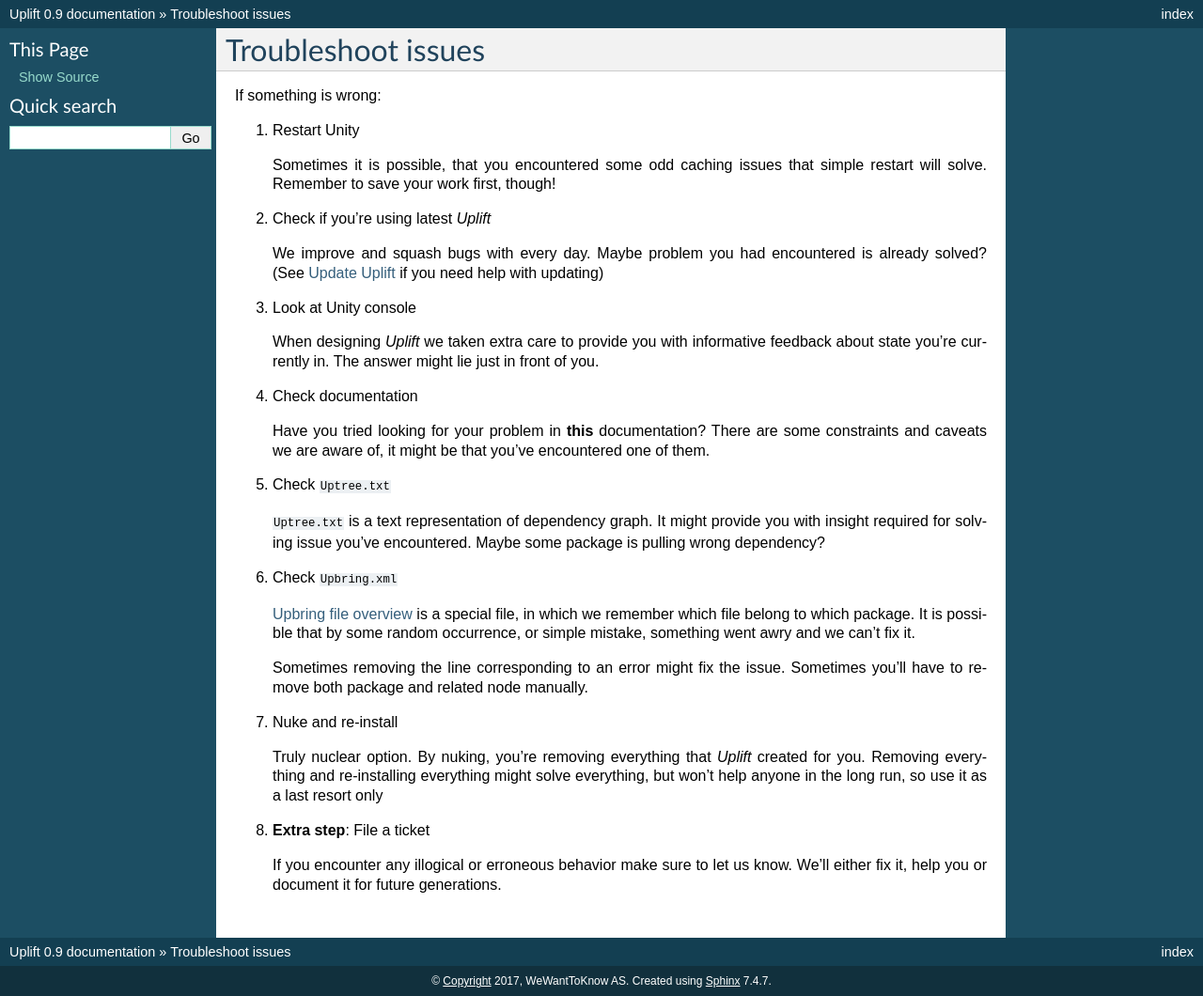
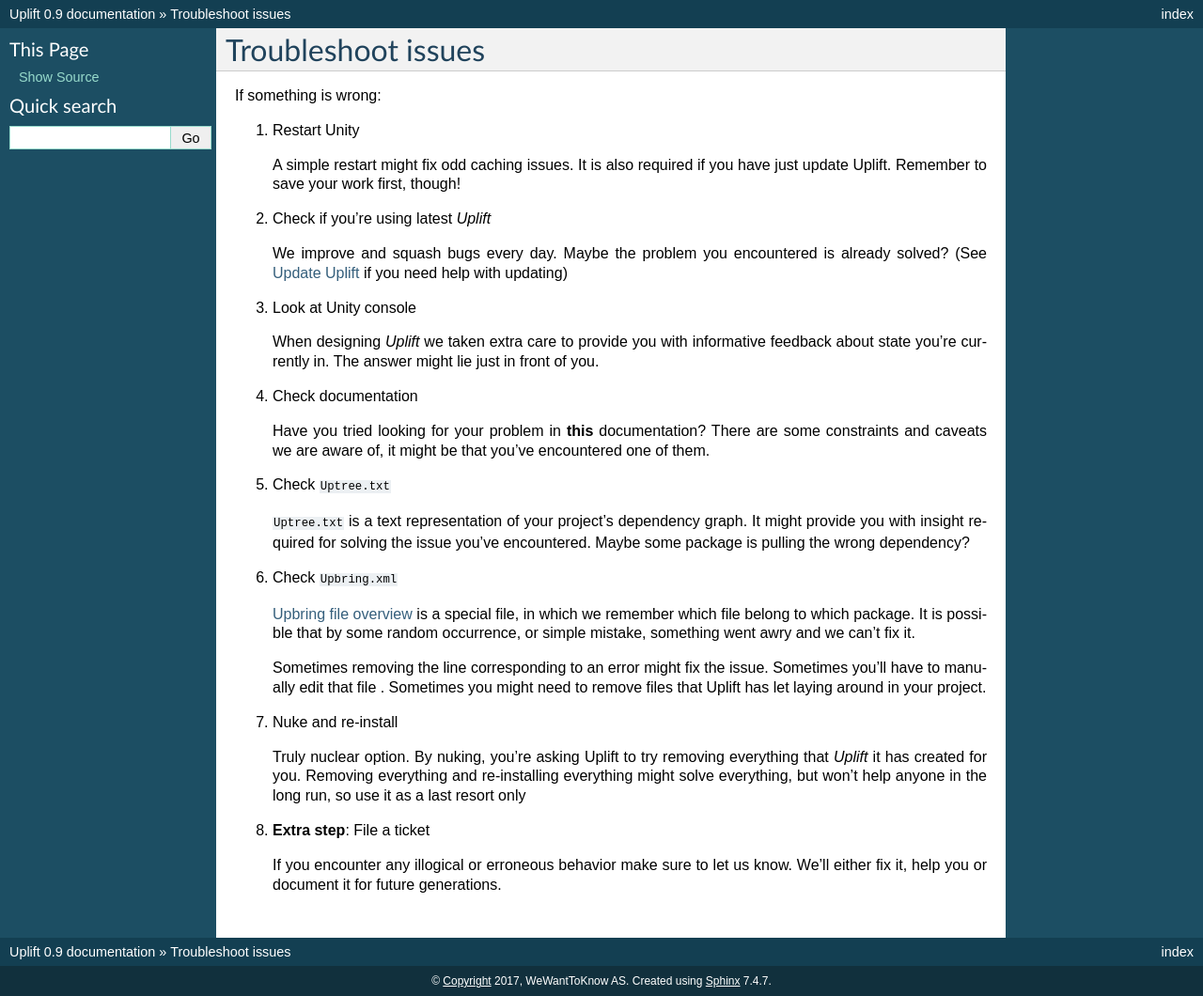
Before and after one commit to DragonBox/uplift-documentation, a Sphinx documentation site: the page built from source/howto/troubleshoot.rst, in a window 1280 px wide. Shown: the whole page at 94% size. Built offline with Sphinx 7.4.7, drawn with Linux system fonts in a browser that asks for light colours.

Commit message:
Troubleshooting cleanups: change wordings, change eol

```diff
--- a/source/howto/troubleshoot.rst
+++ b/source/howto/troubleshoot.rst
@@ -5,44 +5,35 @@
 
 1. Restart Unity
 
-   Sometimes it is possible, that you encountered some odd caching issues that simple restart will
-   solve. Remember to save your work first, though!
+   A simple restart might fix odd caching issues. It is also required if you have just update Uplift. Remember to save your work first, though!
 
 2. Check if you're using latest *Uplift*
 
-   We improve and squash bugs with every day. Maybe problem you had encountered is already solved?
+   We improve and squash bugs every day. Maybe the problem you encountered is already solved?
    (See `howto-update-uplift` if you need help with updating)
 
 3. Look at Unity console
 
-   When designing *Uplift* we taken extra care to provide you with informative feedback about state
-   you're currently in. The answer might lie just in front of you.
+   When designing *Uplift* we taken extra care to provide you with informative feedback about state you're currently in. The answer might lie just in front of you.
 
 4. Check documentation
 
-   Have you tried looking for your problem in **this** documentation? There are some constraints and
-   caveats we are aware of, it might be that you've encountered one of them.
+   Have you tried looking for your problem in **this** documentation? There are some constraints and caveats we are aware of, it might be that you've encountered one of them.
 
 5. Check ``Uptree.txt``
 
-   ``Uptree.txt`` is a text representation of dependency graph. It might provide you with insight
-   required for solving issue you've encountered. Maybe some package is pulling wrong dependency?
+   ``Uptree.txt`` is a text representation of your project's dependency graph. It might provide you with insight required for solving the issue you've encountered. Maybe some package is pulling the wrong dependency?
 
 6. Check ``Upbring.xml``
 
-   `../files/upbring` is a special file, in which we remember which file belong to which package.
-   It is possible that by some random occurrence, or simple mistake, something went awry and we can't fix it.
+   `../files/upbring` is a special file, in which we remember which file belong to which package. It is possible that by some random occurrence, or simple mistake, something went awry and we can't fix it.
 
-   Sometimes removing the line corresponding to an error might fix the issue. Sometimes you'll have
-   to remove both package and related node manually.
+   Sometimes removing the line corresponding to an error might fix the issue. Sometimes you'll have to manually edit that file . Sometimes you might need to remove files that Uplift has let laying around in your project.
 
 7. Nuke and re-install
 
-   Truly nuclear option. By nuking, you're removing everything that *Uplift* created for
-   you. Removing everything and re-installing everything might solve everything, but won't help
-   anyone in the long run, so use it as a last resort only
+   Truly nuclear option. By nuking, you're asking Uplift to try removing everything that *Uplift* it has created for you. Removing everything and re-installing everything might solve everything, but won't help anyone in the long run, so use it as a last resort only
 
 8. **Extra step**: File a ticket
 
-   If you encounter any illogical or erroneous behavior make sure to let us know. We'll either fix
-   it, help you or document it for future generations.
+   If you encounter any illogical or erroneous behavior make sure to let us know. We'll either fix it, help you or document it for future generations.
```
